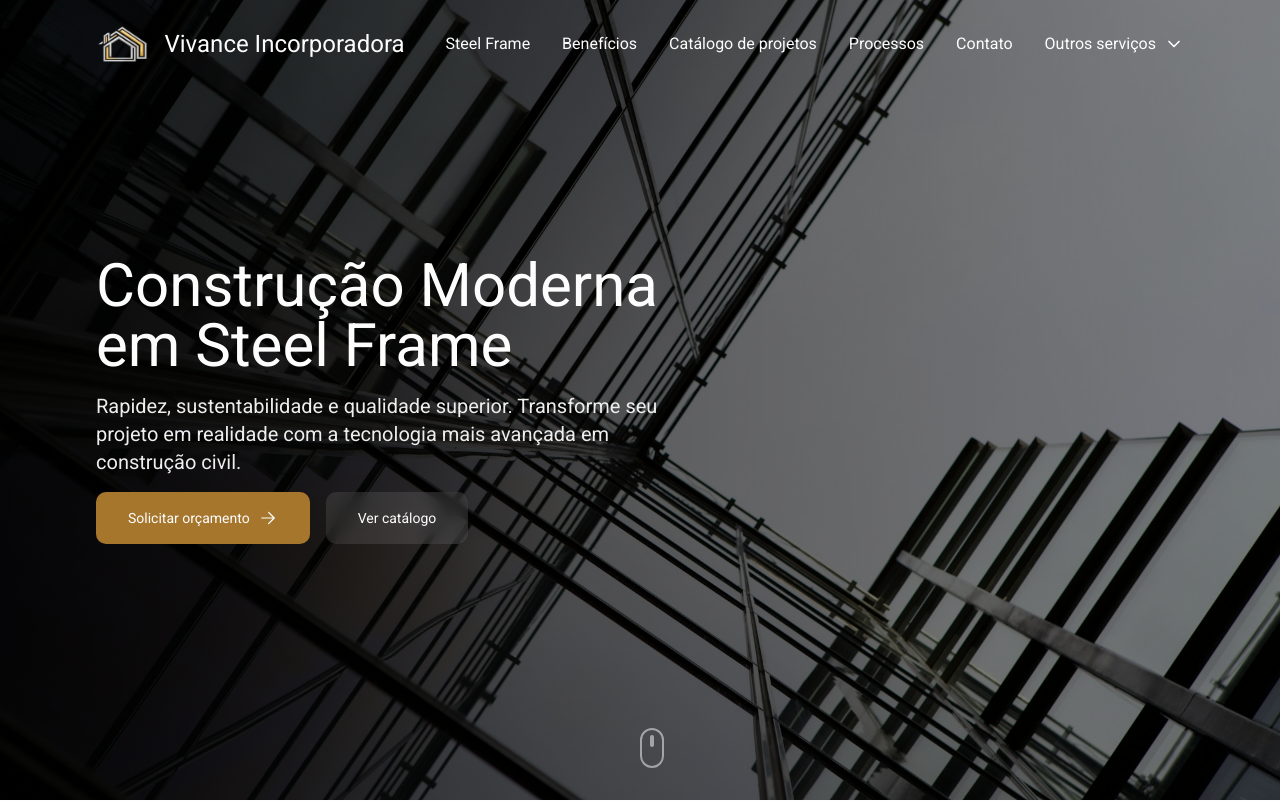
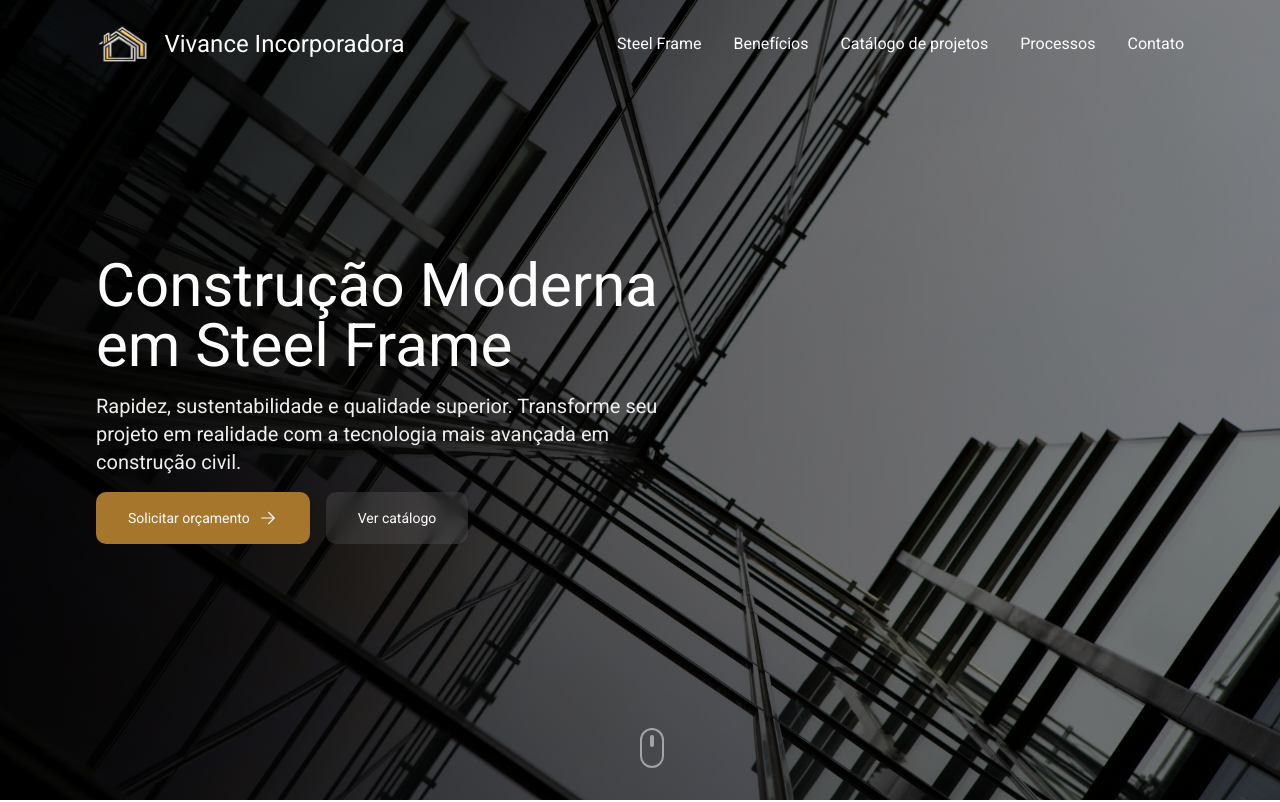
Before and after one commit to vivancesteel/vivance, a Next.js app: page / in a window 1280 px wide. Shown: the top 802 px of the page. Built offline with nearby package versions, Linux system fonts and the light colour scheme; no server answers.

Commit message:
comenta opcao de outros servicos no menu

```diff
--- a/app/constants/menu.ts
+++ b/app/constants/menu.ts
@@ -10,5 +10,5 @@ export const menuArray: Menu[] = [
   { txt: "Catálogo de projetos", sectionId: "projectCatalog" },
   { txt: "Processos", sectionId: "process" },
   { txt: "Contato", sectionId: "contact" },
-  { txt: "Outros serviços", isSelect: true },
+  // { txt: "Outros serviços", isSelect: true },
 ];
```
